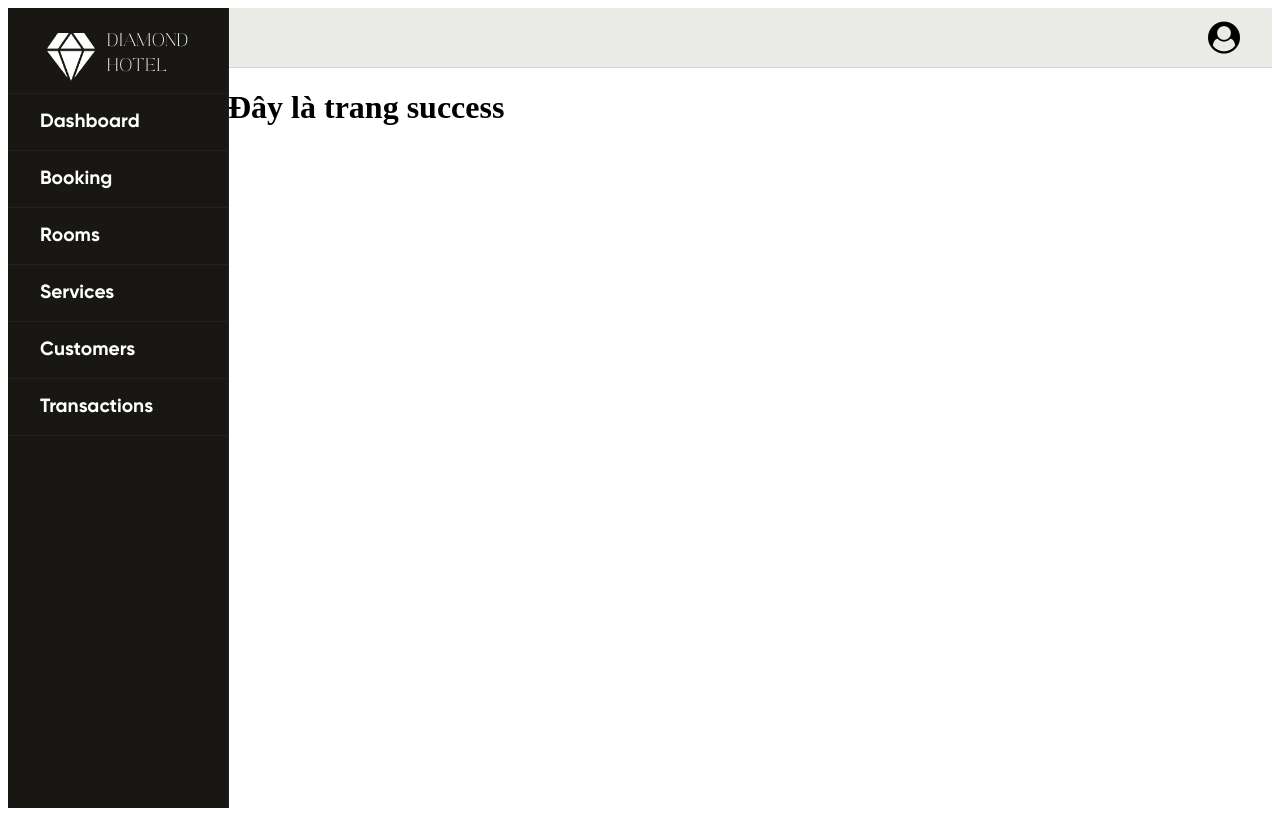
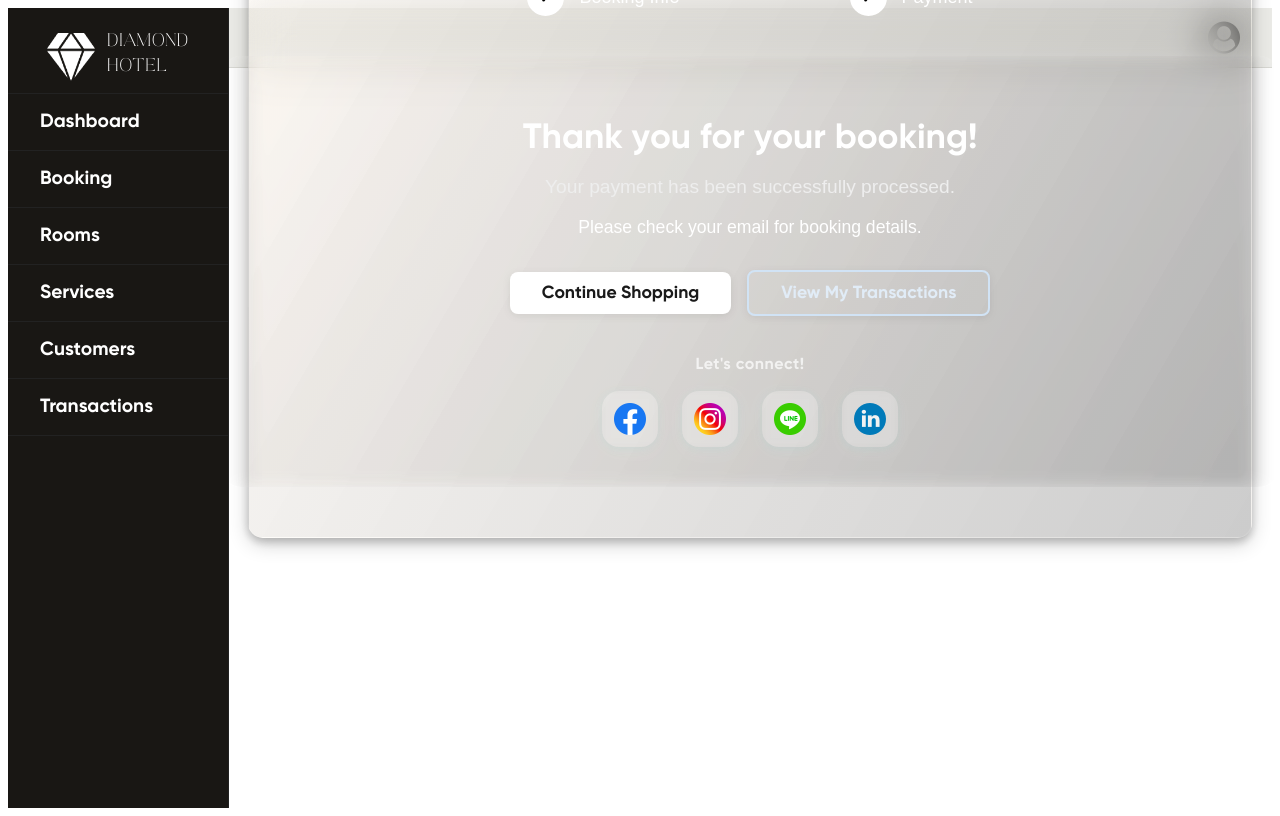
Before and after one commit to nguyentrongduc2005/hotel_booking_online, a PHP site: template app/views/user/payment/success.php in a window 1280 px wide. Run offline with PHP 8.4, Linux system fonts and the light colour scheme; the template is opened without the code that fills it, so the values that code supplies are empty.

Commit message:
css layout payment success

```diff
--- a/app/views/user/payment/paymentMethod.php
+++ b/app/views/user/payment/paymentMethod.php
@@ -15,7 +15,7 @@
                     </div>
                 </div>
                 <?php $room = $data['room']; ?>
-                <pre><?php print_r($data['room']); ?></pre>
+                <!-- <pre><?php print_r($data['room']); ?></pre> -->
 
                 <div class="main-content">
                     <div class="booking-form-container">
--- a/app/views/user/payment/success.php
+++ b/app/views/user/payment/success.php
@@ -1 +1,57 @@
-<h1>Đây là trang success</h1>
+<link rel="stylesheet" href="<?= $this->configs->config['pathAssets'] ?>css/payment.css?v=<?= time() ?>" />
+<link rel="stylesheet" href="<?= $this->configs->config['pathAssets'] ?>css/paymentMethod.css?v=<?= time() ?>" />
+<link rel="stylesheet" href="<?= $this->configs->config['pathAssets'] ?>css/success.css?v=<?= time() ?>" />
+<div class="payment-wrapper">
+    <div class="container-payment">
+        <div class="background-overlay"></div>
+        <div class="content-wrapper">
+            <div class="progress-bar">
+                <div class="progress-line"></div>
+                <div class="progress-item active">
+                    <div class="step-circle">&#10003;</div>
+                    <div class="step-name">Booking Info</div>
+                </div>
+                <div class="progress-item active">
+                    <div class="step-circle">&#10003;</div>
+                    <div class="step-name">Payment</div>
+                </div>
+            </div>
+            <div class="main-content" style="justify-content: center; align-items: center; min-height: 300px;">
+                <div class="glass-success">
+                    <h1>Thank you for your booking!</h1>
+                    <p>Your payment has been successfully processed.</p>
+                    <p style="margin-top: 16px; color: #fff; font-size: 1.1rem;">Please check your email for booking details.</p>
+                    <div class="success-actions">
+                        <a href="<?= $this->configs->config['basePath'] ?>/" class="btn-success-nav">Continue Shopping</a>
+                        <a href="<?= $this->configs->config['basePath'] ?>/popup/myTransaction" class="btn-success-nav transaction-btn">View My Transactions</a>
+                    </div>
+                    <div class="success-social">
+                        <div class="success-social-title">Let's connect!</div>
+                        <div class="success-social-list">
+                            <div class="success-social-item" title="Facebook">
+                                <span></span><span></span><span></span>
+                                <img src="<?= $this->configs->config['pathAssets'] ?>img/success/facebook.png" alt="Facebook" />
+                                <div class="text">Facebook</div>
+                            </div>
+                            <div class="success-social-item" title="Instagram">
+                                <span></span><span></span><span></span>
+                                <img src="<?= $this->configs->config['pathAssets'] ?>img/success/social.png" alt="Instagram" />
+                                <div class="text">Instagram</div>
+                            </div>
+                            <div class="success-social-item" title="Line">
+                                <span></span><span></span><span></span>
+                                <img src="<?= $this->configs->config['pathAssets'] ?>img/success/line.png" alt="Line" />
+                                <div class="text">Line</div>
+                            </div>
+                            <div class="success-social-item" title="LinkedIn">
+                                <span></span><span></span><span></span>
+                                <img src="<?= $this->configs->config['pathAssets'] ?>img/success/linkedin.png" alt="LinkedIn" />
+                                <div class="text">LinkedIn</div>
+                            </div>
+                        </div>
+                    </div>
+                </div>
+            </div>
+        </div>
+    </div>
+</div>
```
Also changed, not shown: public/assets/css/success.css (added), public/assets/img/success/facebook.png (added), public/assets/img/success/line.png (added), public/assets/img/success/linkedin.png (added), public/assets/img/success/social.png (added).
